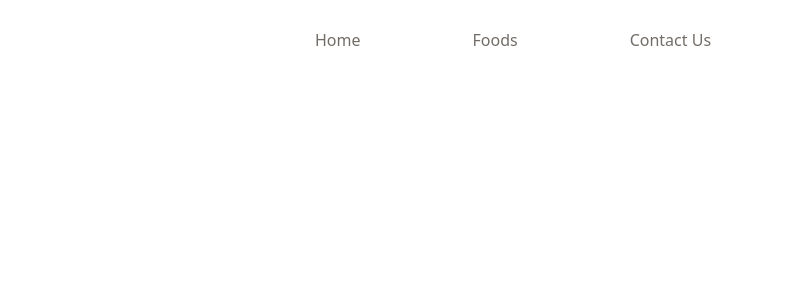
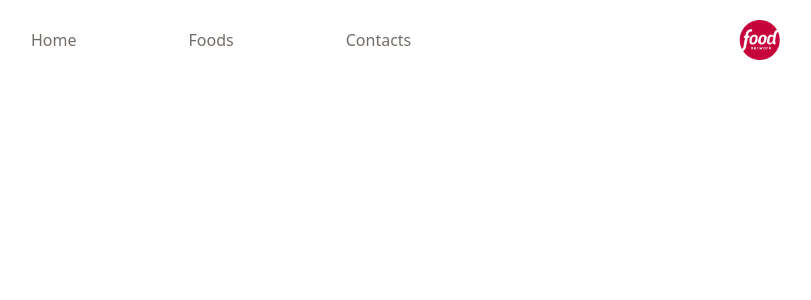
Before and after one commit to Abdyrahmanovt/all-meals, a React (Create React App) app: page / in a window 1280 px wide. Shown: the top 300 px of the page, without its empty margins (127-938 px from the left). Built offline with nearby package versions, Linux system fonts and the light colour scheme.

Commit message:
update project

```diff
--- a/src/Components/Header/Header.js
+++ b/src/Components/Header/Header.js
@@ -1,14 +1,15 @@
 import React from 'react';
 import {Link} from "react-router-dom";
-
+import logo from './logo.png'
 const Header = () => {
     return (
         <header className='header'>
             <nav className="nav-left">
                 <Link to="/home" className="nav-link">Home</Link>
                 <Link to="/foods" className="nav-link">Foods</Link>
-                <Link to="/" className="nav-link" >Contact Us</Link>
+                <Link to="/" className="nav-link" >Contacts</Link>
             </nav>
+            <img src={logo} alt="" className='logo-header'/>
         </header>
     );
 };
--- a/src/index.css
+++ b/src/index.css
@@ -25,13 +25,15 @@ a{
   color: #DC780B;
 }
 .logo-header{
- font-size: 30px;
-
+  width: 100%;
+  height: 40px;
+  object-fit: contain;
 }
 
 header{
   display: flex;
-  justify-content: center;
+  align-items: center;
+  justify-content: space-between;
   padding: 20px;
 }
 .img{
```
Also changed, not shown: src/Components/Header/logo.png (added).
